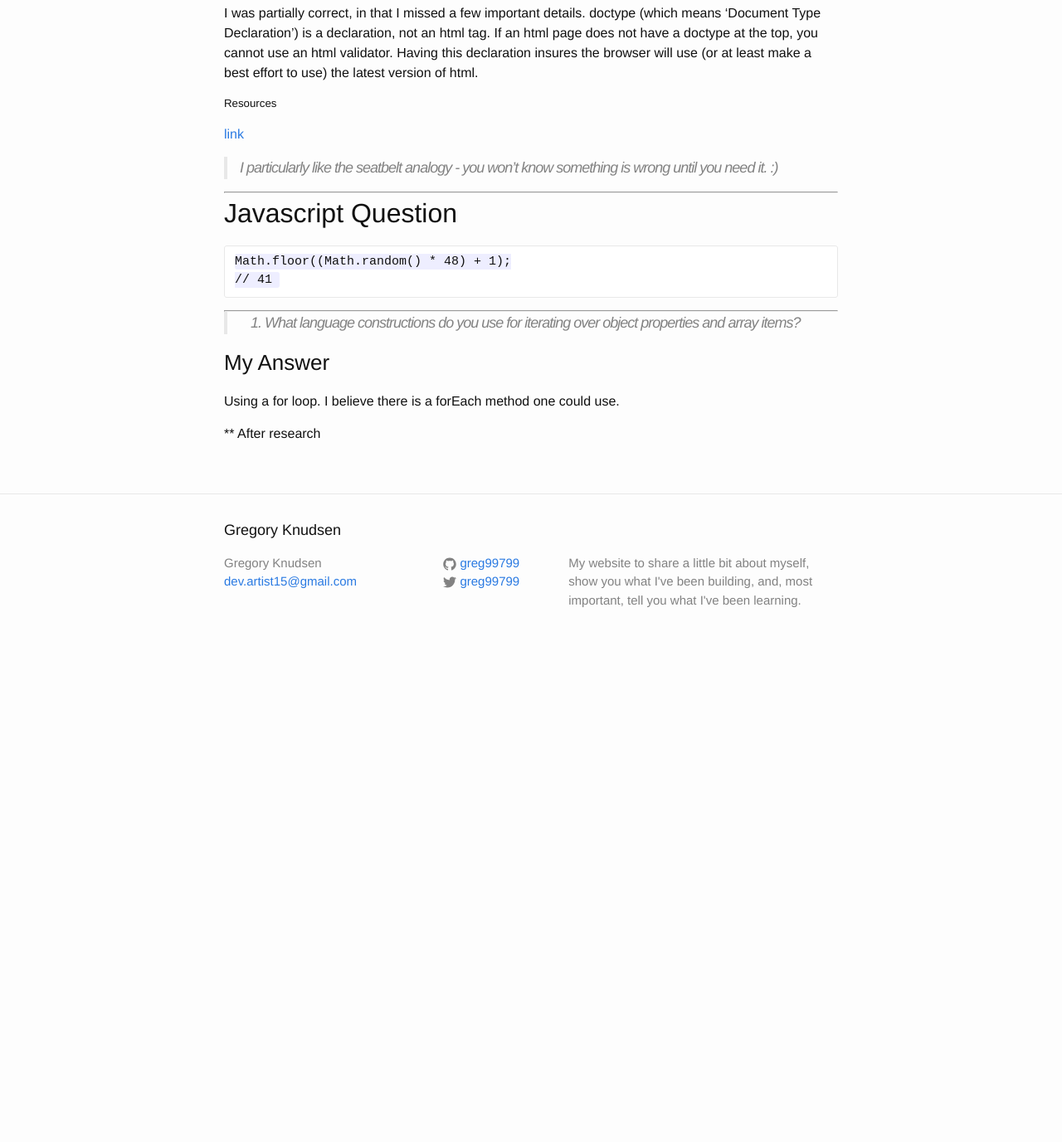
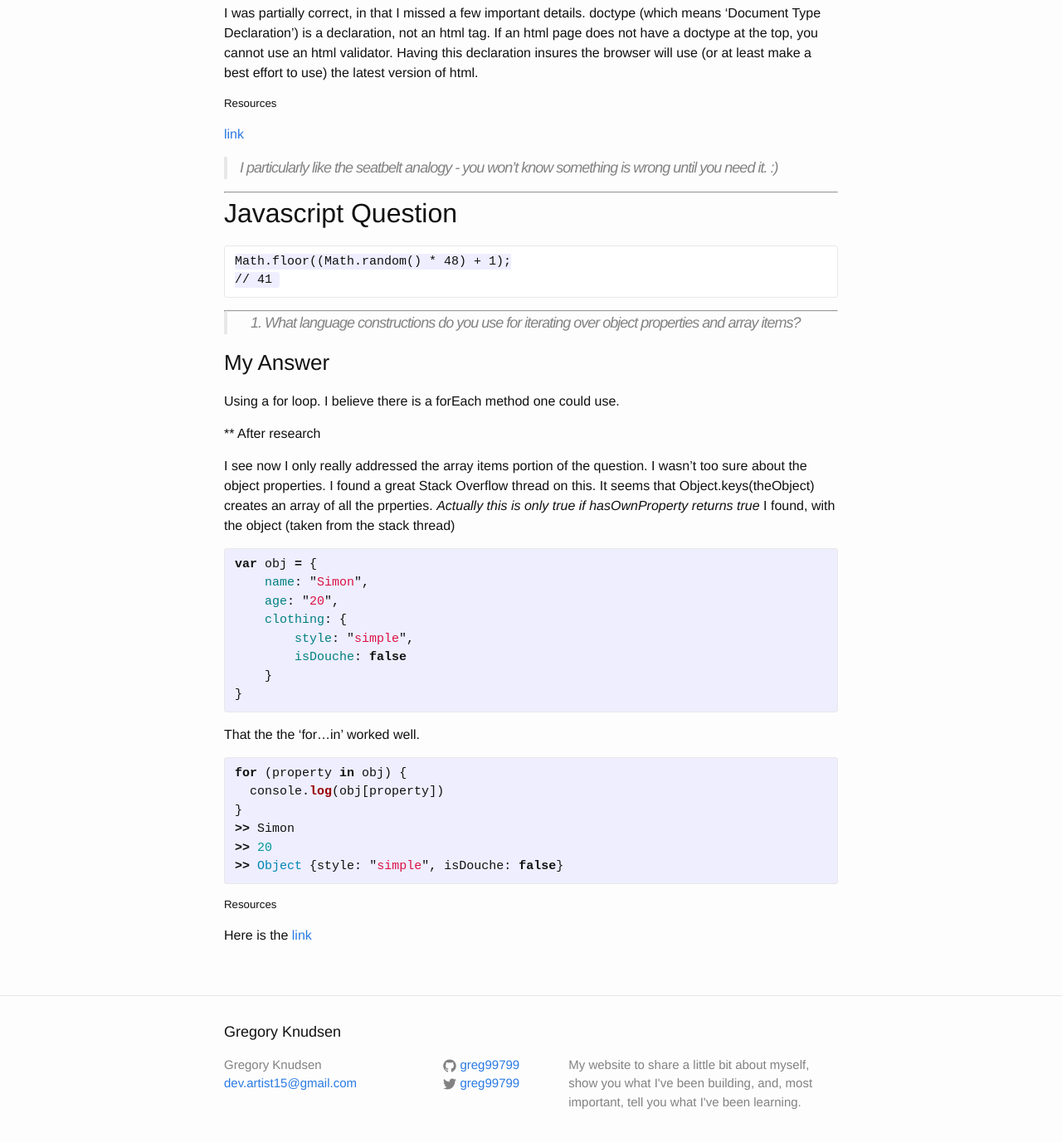
Before and after one commit to gregknudsen/gregknudsen.github.io, a Jekyll site: the page built from _posts/2015-08-31-what-i-learned.markdown, in a window 1280 px wide and 1400 px high, scrolled down 1185 px. Shown: the top 1377 px of the window at 83% size. Built offline with Jekyll 4.4.1, drawn with Linux system fonts in a browser that asks for light colours; before the commit the page ends 1980 px from its top, so only the background shows below that.

Commit message:
still trying to figure out the jekyll markup, but post is complete

```diff
--- a/_config.yml
+++ b/_config.yml
@@ -12,3 +12,4 @@
 
 # Build settings
 markdown: kramdown
+highlighter: pygments
--- a/_posts/2015-08-31-what-i-learned.markdown
+++ b/_posts/2015-08-31-what-i-learned.markdown
@@ -56,3 +56,30 @@ Math.floor((Math.random() * 48) + 1);
 Using a for loop. I believe there is a forEach method one could use.
 
 ** After research
+
+I see now I only really addressed the array items portion of the question. I wasn't too sure about the object properties. I found a great Stack Overflow thread on this. It seems that Object.keys(theObject) creates an array of all the prperties. *Actually this is only true if hasOwnProperty returns true*
+I found, with the object (taken from the stack thread)
+{% highlight javascript %}
+var obj = {
+    name: "Simon",
+    age: "20",
+    clothing: {
+        style: "simple",
+        isDouche: false
+    }
+}
+{% endhighlight %}
+That the the 'for...in' worked well.
+
+{% highlight javascript %}
+for (property in obj) {
+  console.log(obj[property])
+}
+>> Simon
+>> 20
+>> Object {style: "simple", isDouche: false}
+
+{% endhighlight %}
+
+#####Resources
+Here is the [link](http://stackoverflow.com/questions/8312459/iterate-through-object-properties)
```
